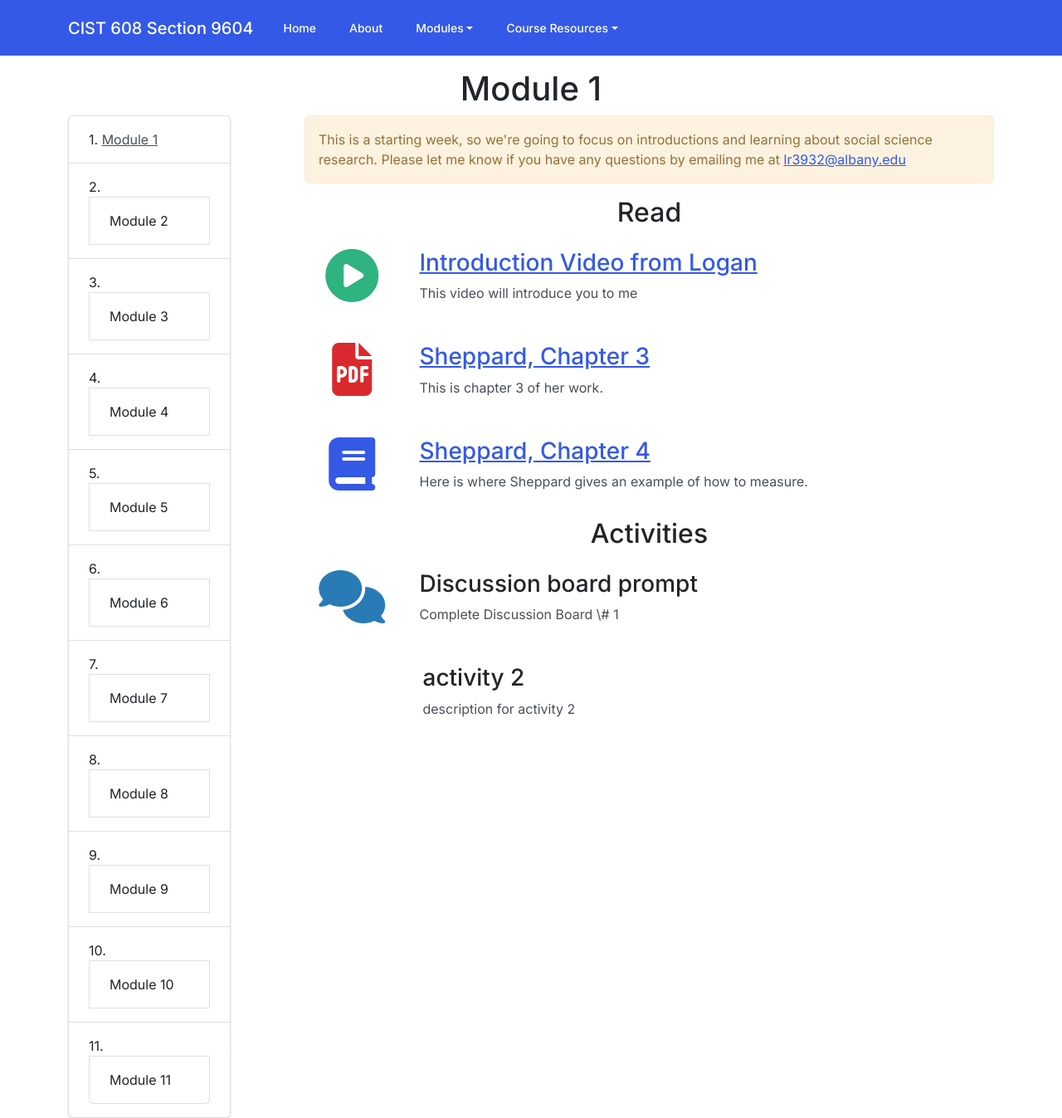
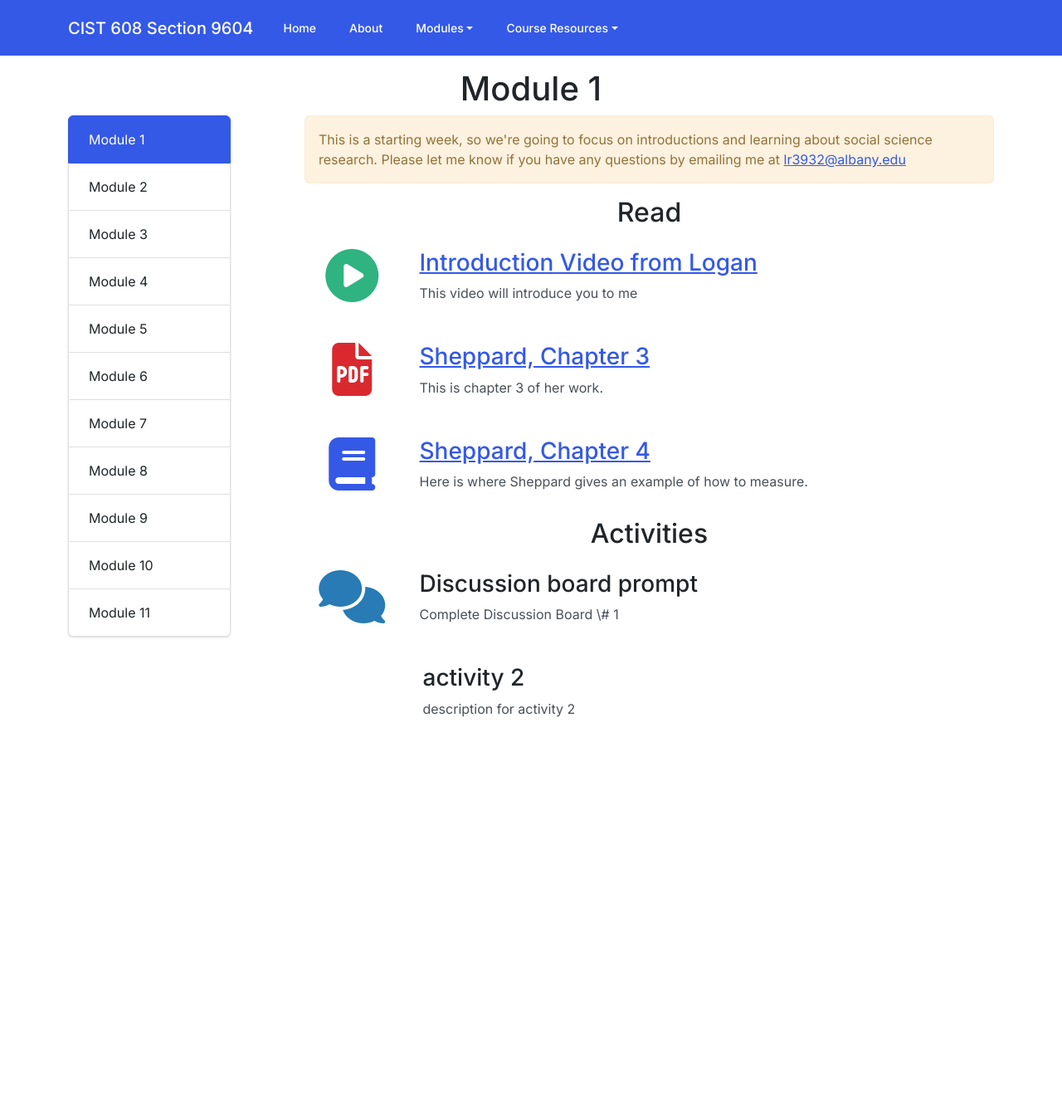
Before and after one commit to loganrath/libwtf, a Jekyll site: the page built from cist608/module-01.md, in a window 1280 px wide. Shown: the whole page at 83% size. Built offline with Jekyll 4.4.1, drawn with Linux system fonts in a browser that asks for light colours; nearby versions of some CDN libraries; after the commit the page ends 900 px from its top, so only the background shows below that.

Commit message:
Update yamlmodule.html

```diff
--- a/_layouts/yamlmodule.html
+++ b/_layouts/yamlmodule.html
@@ -48,11 +48,11 @@
 <div class="container">
   <div class="row">
   <div class="col-12 col-sm-4 col-md-3">
-  <ol class="list-group list-group-numbered w-75">
+<div class="list-group w-75">
 {% for module in site.data.cist608navigation %}
-  <li class="list-group-item list-group-item-action"><a href="{{ module.url }}" class="{% if module.url == page.url  %}active{% endif %}list-group-item list-group-item-action">{{ module.text }}</a></li>
+<a href="{{ module.url }}" class="list-group-item list-group-item-action {% if module.url == page.url  %}active {% endif %}">{{ module.text }}</a>
 {% endfor %}
-  </ol>
+</div>
   </div>
   <div class="col-12 col-sm-8 col-md-9">
   <div class="alert alert-warning">
```
